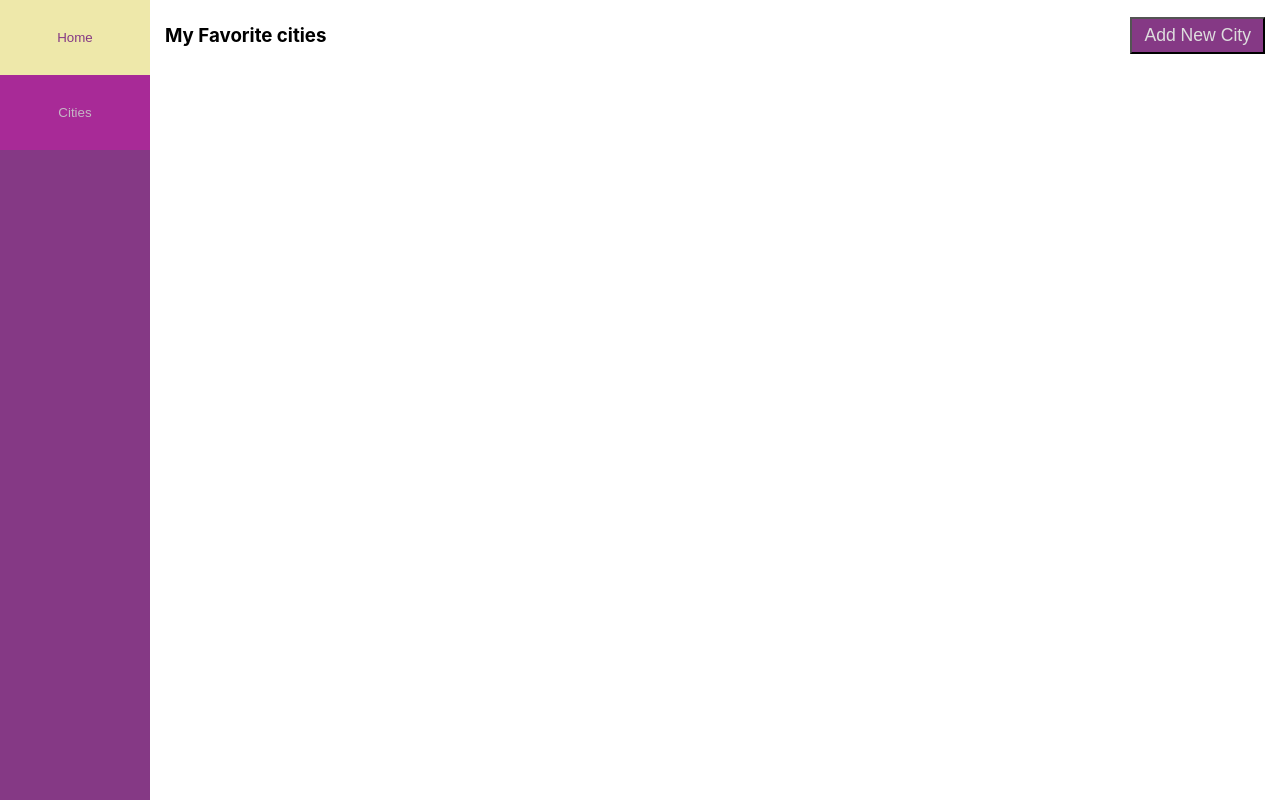
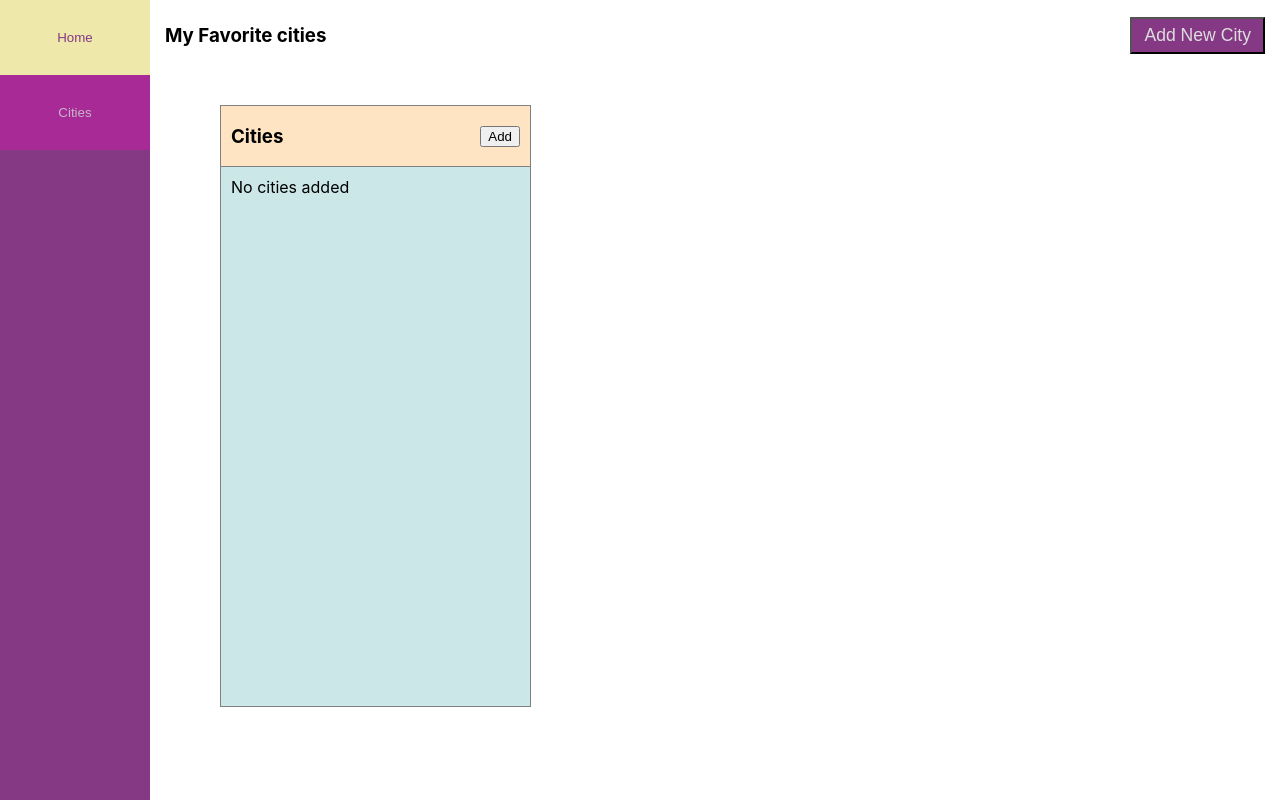
Before and after one commit to Refactor-FS-Bootcamp/weather-app-project-Subho-Arghya, a React (Create React App) app in the folder weather_app_1/: page /cities in a window 1280 px wide. Built offline with nearby package versions, Linux system fonts and the light colour scheme.

Commit message:
Task 3 submission

```diff
--- a/weather_app_1/src/App.css
+++ b/weather_app_1/src/App.css
@@ -42,3 +42,36 @@
   border: 0;
   width: 100%;
 }
+
+.city-container {
+  width: calc(100vw - 250px);
+  display: flex;
+  gap: 30px;
+  padding: 20px 20px;
+}
+
+.city-container .city-selection {
+  width: 30%;
+  height: 75vh;
+  background-color: rgb(203, 231, 231);
+  border: 1px solid grey;
+  display: flex;
+  flex-direction: column;
+}
+
+.city-container .city-selection .city-selection-header {
+  display: flex;
+  justify-content: space-between;
+  height: 10%;
+  background-color: bisque;
+  border-bottom: 1px solid grey;
+  align-items: center;
+  padding: 0 10px;
+}
+
+.city-container .city-selection .city-selection-body {
+  display: flex;
+  flex-direction: column;
+  padding: 10px;
+  gap: 10px;
+}
--- a/weather_app_1/src/App.js
+++ b/weather_app_1/src/App.js
@@ -1,28 +1,14 @@
 //import logo from './logo.svg';
-import Header from "./components/Header";
-import Sidebar from "./components/Sidebar";
+import AppRoute from "./Routes/AppRoute"
 
-import {Route, Routes} from 'react-router-dom'
+
 import "./App.css";
-import Home from "./pages/home";
-import City from "./pages/city";
 
 function App() {
   return (
 
     <div className="App">
-      <Header />
-      <Sidebar />
-
-        <Routes>
-          <Route path="/" element={<Home />}>
-
-          </Route>
-          <Route path="/city" element={<City />}>
-
-          </Route>
-        </Routes>
-
+      <AppRoute />
     </div>
 
   );
--- /dev/null
+++ b/weather_app_1/src/Routes/AppRoute.js
@@ -0,0 +1,28 @@
+
+import StaticUI from "../components/StaticUI"
+import { Route , Routes } from "react-router-dom"
+import Home from "../pages/home"
+import City from "../pages/city"
+
+
+const AppRoute = () => {
+
+    return (
+        <>
+            <Routes>
+                <Route path="/" element={
+                    <StaticUI>
+                        <Home />
+                    </StaticUI>
+                }/>
+                <Route path="/cities" element={
+                    <StaticUI>
+                        <City />
+                    </StaticUI>
+                }/>
+            </Routes>
+        </>
+    )
+}
+
+export default AppRoute
--- a/weather_app_1/src/components/Sidebar.js
+++ b/weather_app_1/src/components/Sidebar.js
@@ -1,38 +1,45 @@
 import { useState } from 'react'
 //import SideButton from './SideButton'
-import { Link } from 'react-router-dom'
+import { useNavigate } from 'react-router-dom'
 
 const Sidebar = () => {
 
     const [active , setActive ] = useState('Home')
+    const navigate = useNavigate()
 
     const tabsList = [
         {
             id: 1,
             name: "Home",
-            uri: "/"
+
         },
         {
             id: 2,
             name: "Cities",
-            uri: "/city"
+
         }
     ]
 
     const handleClick = (name) => {
         setActive(name)
         console.log(name + " was clicked")
+        if (name === "Home") {
+            navigate("/")
+        } else if (name === "Cities") {
+            navigate("/cities")
+        }
+
     }
 
     return (
         <div className="sidebar-container">
             {tabsList.map((tab) => {
                 return (
-                    <Link to={tab.uri} key={tab.id}>
-                    <button
+
+                    <button  key={tab.id}
                 className={active === tab.name ? 'active-button' : 'inactive-button'}
                 onClick={() => handleClick(tab.name)}>{tab.name}</button>
-                </Link>
+
                 )
 
             })}
--- /dev/null
+++ b/weather_app_1/src/components/StaticUI.js
@@ -0,0 +1,14 @@
+import Header from "./Header";
+import Sidebar from "./Sidebar";
+
+const StaticUI = (props) => {
+    return (
+        <>
+        <Header />
+        <Sidebar />
+        {props.children}
+        </>
+    )
+}
+
+export default StaticUI
--- a/weather_app_1/src/pages/city.js
+++ b/weather_app_1/src/pages/city.js
@@ -1,8 +1,20 @@
 
 const City = () => {
     return  (
-        <div>
-            <h3 style={{ marginLeft : "200px" }}>I am in city</h3>
+        <div style={{ marginLeft : "200px" }}>
+            <div className="city-container">
+                <div className="city-selection">
+                    <div className="city-selection-header">
+                        <div><h3>Cities</h3></div>
+                        <div><button>Add</button></div>
+                    </div>
+                    <div className="city-selection-body">
+                        <div>No cities added</div>
+                    </div>
+                </div>
+                <div className="city-description">
+                </div>
+            </div>
         </div>
     )
 
--- a/weather_app_1/src/pages/home.js
+++ b/weather_app_1/src/pages/home.js
@@ -1,8 +1,8 @@
 
 const Home = () => {
     return (
-        <div>
-            <h3 style={{ marginLeft : "200px" }}>I am in home</h3>
+        <div  style={{ marginLeft : "200px" }}>
+            <p>There are no cities selected as favorite yet</p>
         </div>
     )
 }
```
